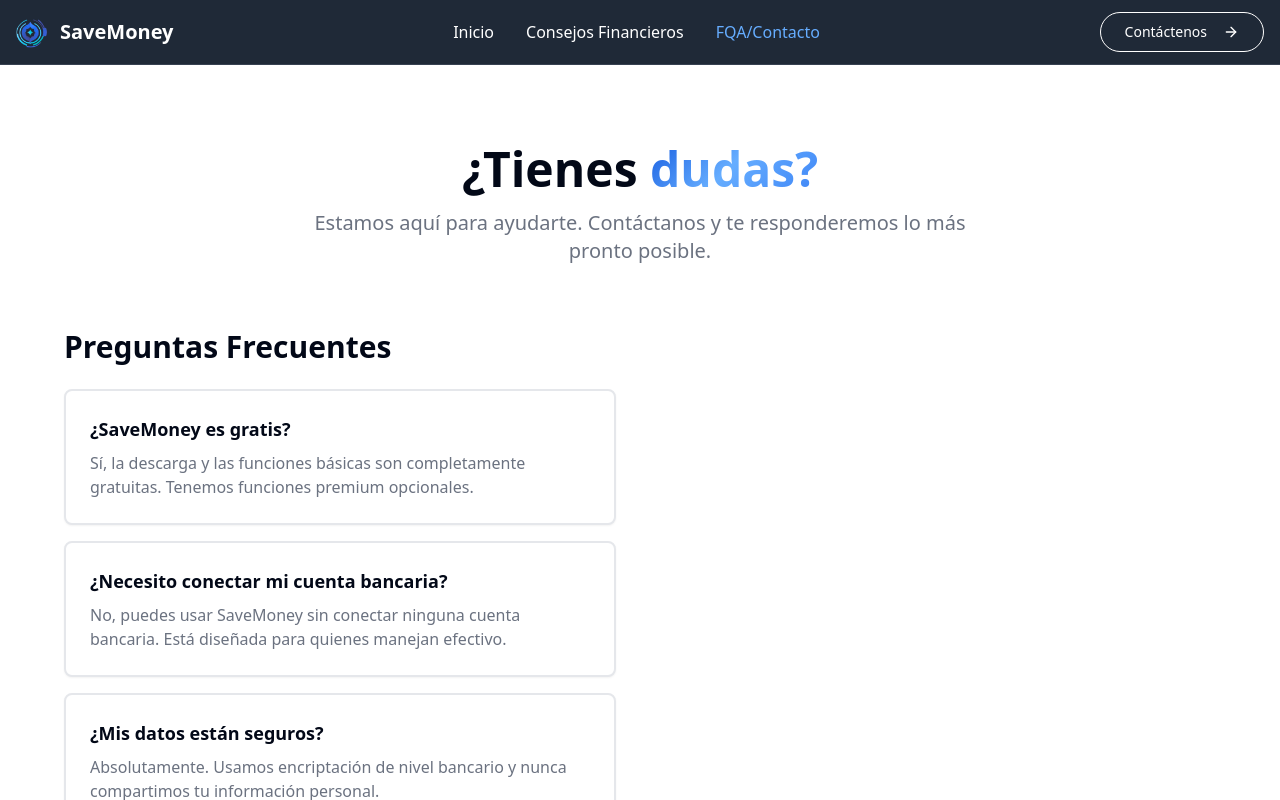
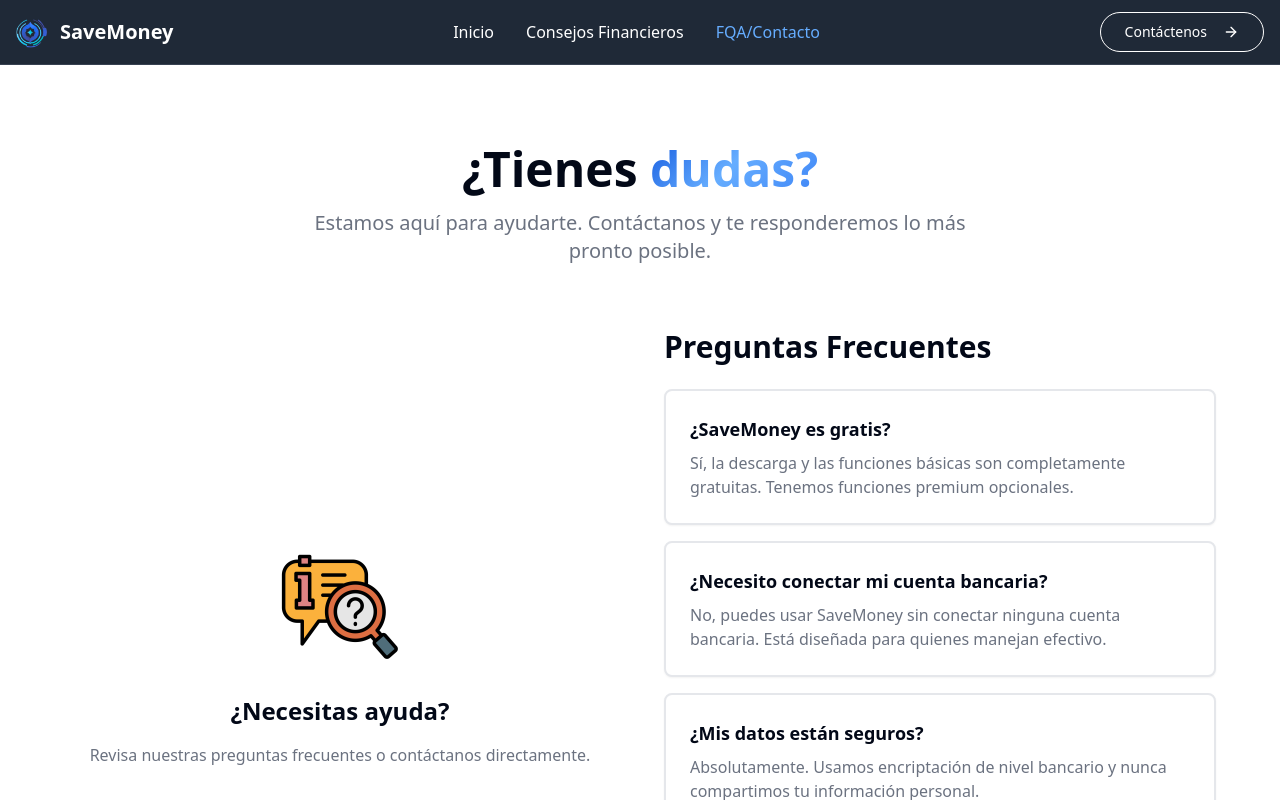
Before and after one commit to Lourdes-Angulo/savemoney-landing-page-easy, a React (Vite) app: page / in a window 1280 px wide. Both pictures are taken after a click on the button "FQA/Contacto". Shown: the top 800 px of the page. Built offline with nearby package versions, Linux system fonts and the light colour scheme.

Commit message:
Fix: Add image to FAQ section
Add the image to the FAQ section and adjust its size.

```diff
--- a/src/components/ContactoSection.tsx
+++ b/src/components/ContactoSection.tsx
@@ -1,8 +1,11 @@
+
 import { Card, CardContent } from "@/components/ui/card";
 import { Button } from "@/components/ui/button";
 import { Mail, MessageCircle, Clock, MapPin } from "lucide-react";
+
 export const ContactoSection = () => {
-  return <section className="py-20 bg-background">
+  return (
+    <section className="py-20 bg-background">
       <div className="container mx-auto px-4">
         <div className="text-center mb-16 space-y-4">
           <h2 className="text-4xl lg:text-5xl font-bold text-foreground">
@@ -15,8 +18,22 @@ export const ContactoSection = () => {
         </div>
 
         <div className="grid md:grid-cols-2 gap-12 max-w-6xl mx-auto">
-          {/* Información de contacto */}
-
+          {/* Información de contacto con imagen FAQ */}
+          <div className="flex flex-col items-center justify-center space-y-6">
+            <div className="w-32 h-32 flex items-center justify-center">
+              <img
+                src="/lovable-uploads/9609de6b-468b-4fd1-8184-5f61be9028fe.png"
+                alt="FAQ Icon"
+                className="w-full h-full object-contain"
+              />
+            </div>
+            <div className="text-center space-y-4">
+              <h3 className="text-2xl font-bold text-foreground">¿Necesitas ayuda?</h3>
+              <p className="text-muted-foreground">
+                Revisa nuestras preguntas frecuentes o contáctanos directamente.
+              </p>
+            </div>
+          </div>
 
           {/* Preguntas frecuentes */}
           <div>
@@ -67,5 +84,6 @@ export const ContactoSection = () => {
           </div>
         </div>
       </div>
-    </section>;
+    </section>
+  );
 };
```
Also changed, not shown: public/lovable-uploads/9609de6b-468b-4fd1-8184-5f61be9028fe.png (added).
